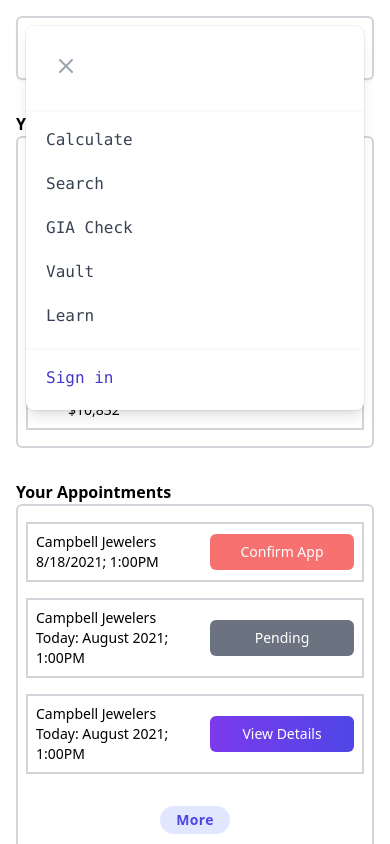
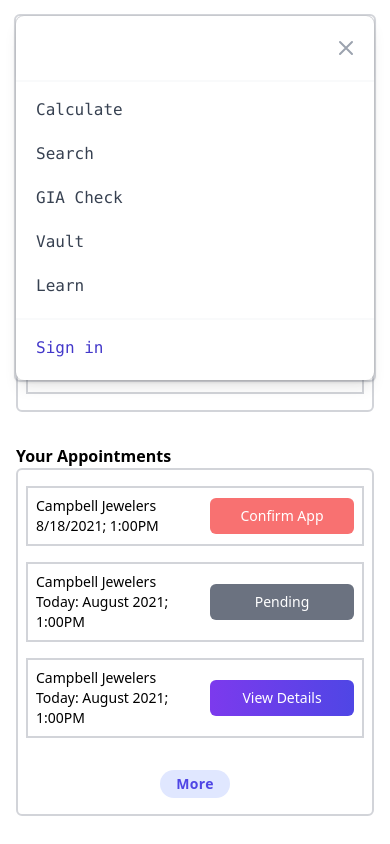
Before and after one commit to greenlightjohnny/tktw, a React app: page / in a window 390 px wide. Both pictures are taken after a click on the button 344 px from the left and 48 px from the top of the page. Shown: the top 844 px of the page. Built offline with nearby package versions, Linux system fonts and the light colour scheme.

Commit message:
Updating styles

```diff
--- a/src/components/navBar.tsx
+++ b/src/components/navBar.tsx
@@ -77,21 +77,21 @@ const NavBar: React.FC = () => {
       <div
         id="sa-mobile_menu_holder"
         className={
-          "absolute z-30 top-0 inset-x-0 p-2 transition transform origin-top-right lg:hidden " +
+          "absolute z-30 -top-1 -left-1 -right-1  shadow-sm transition transform origin-top-right border-solid border-2 border-gray-500 rounded-md border-opacity-30 lg:hidden " +
           (visible ? "block" : "hidden")
         }>
         <div
           className="rounded-lg shadow-lg ring-1
            ring-black ring-opacity-5 bg-white
            divide-y-2 divide-gray-50">
-          <div className="pt-5 pb-6 px-5">
-            <div className="flex items-center justify-between">
+          <div className="h-16">
+            <div className="flex items-center justify-end h-16">
               {/* <div>
                 <img className="h-8 w-auto sm:h-10"
                   style="border-radius: 4px;"
                   src="/static/dist/img/marketing_logo.jpg" alt="">
                 </div> */}
-              <div className="-mr-2">
+              <div className="mr-2">
                 <button
                   onClick={(e) => showMenu(e)}
                   id="sa-btn_close"
--- a/src/features/dashboard/components/notifications.tsx
+++ b/src/features/dashboard/components/notifications.tsx
@@ -6,7 +6,11 @@ const Notifications: React.FC = () => {
     <>
       <h4 className="text-black font-bold md:ml-4 mt-8">Your Notifcations</h4>
       <div className="grey-border-v2">
-        <div className="grey-border-inner">
+        <div
+          className="flex flex-col md:flex-row
+        justify-between border-solid border-2
+        border-gray-500 border-opacity-30
+         ml-2 mr-2 mt-4">
           <div className="flex flex-row pl-2 pt-2 pb-2">
             <svg
               xmlns="http://www.w3.org/2000/svg"
@@ -48,7 +52,11 @@ const Notifications: React.FC = () => {
             </svg>
           </div>
         </div>
-        <div className="grey-border-inner mb-4">
+        <div
+          className="flex flex-col md:flex-row
+        justify-between border-solid border-2
+        border-gray-500 border-opacity-30
+         ml-2 mr-2 mt-4 mb-4">
           <div className="flex flex-row pl-2 pt-2 pb-2 flex-grow-0">
             <svg
               xmlns="http://www.w3.org/2000/svg"
```
